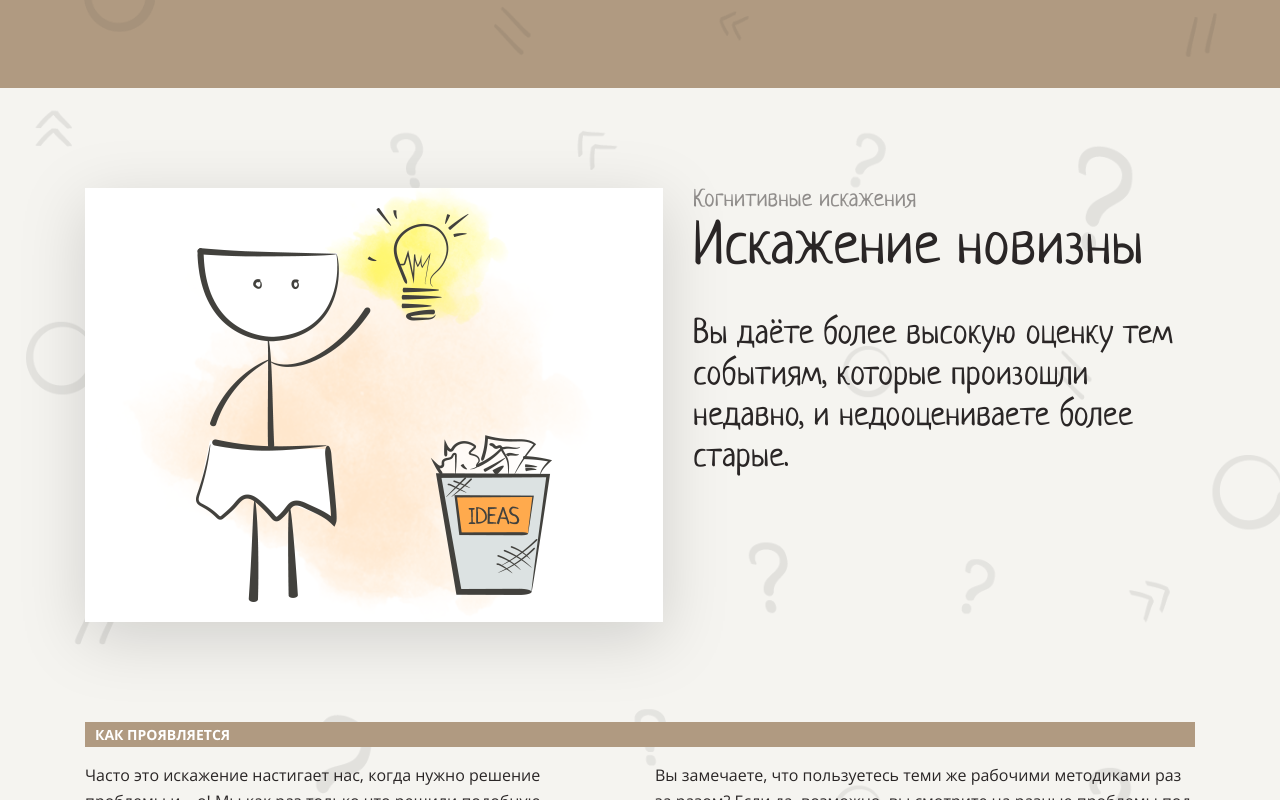
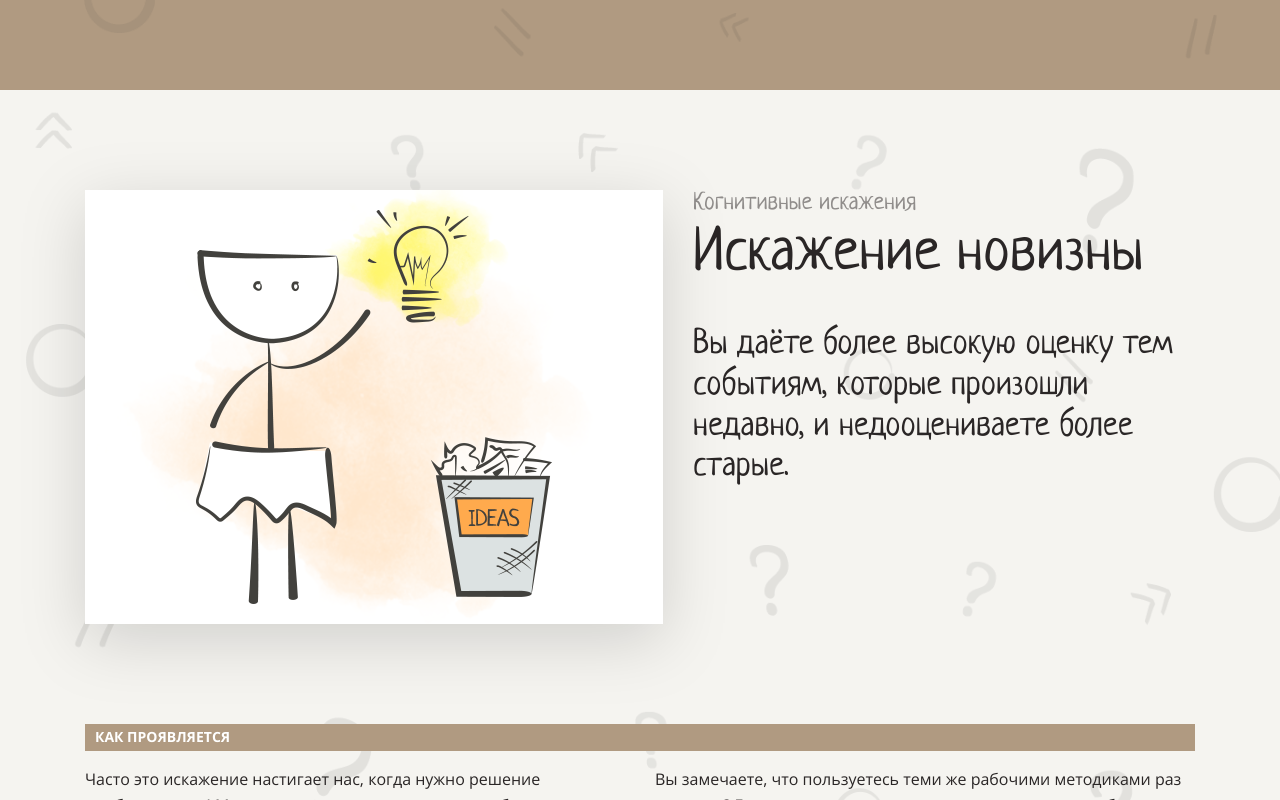
Before and after one commit to AnastasiaYakushina/layout-designer-project-58, a website: page src/index.html in a window 1280 px wide. Shown: the part 4424-5224 px from the top of the page. Drawn offline with Linux system fonts and the light colour scheme.

Commit message:
change section

```diff
--- a/src/styles/style.css
+++ b/src/styles/style.css
@@ -190,8 +190,7 @@
   .theme {
     margin: 0;
     color: var(--translucen-dark);
-    font-size: 24px;
-    font-family: Neucha, serif;
+    font: 24px/1.2 Neucha, serif;
   }
 
   .light.theme {
@@ -199,7 +198,6 @@
   }
 
   .section-description {
-    margin-top: 30px;
     font-size: 34px;
     line-height: 1.2em;
     font-family: Neucha, serif;
@@ -207,9 +205,10 @@
 
   .columns-title {
     font-size: 14px;
+    line-height: 1.2em;
     color: var(--white);
     background: var(--brown);
-    padding-left: 10px;
+    padding: 5px 10px;
     margin-top: 100px;
     margin-bottom: 0;
   }
```
